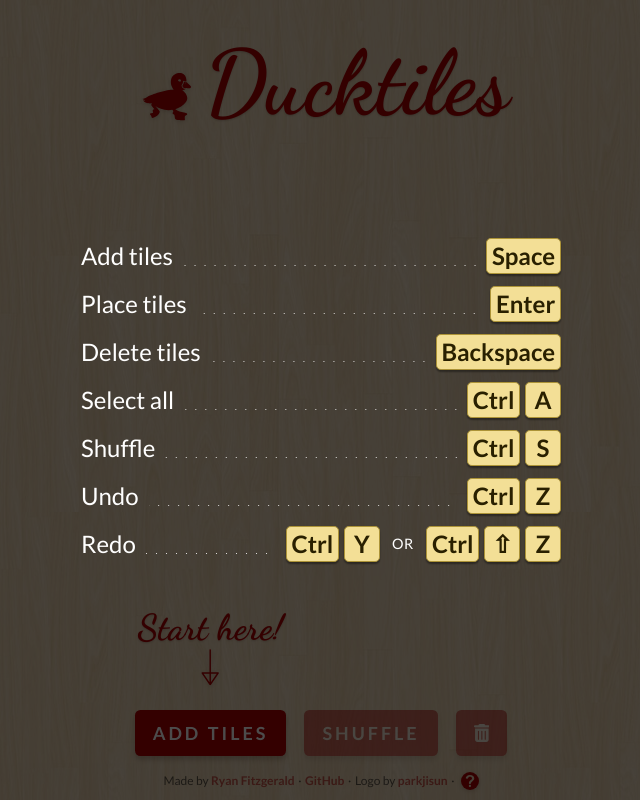
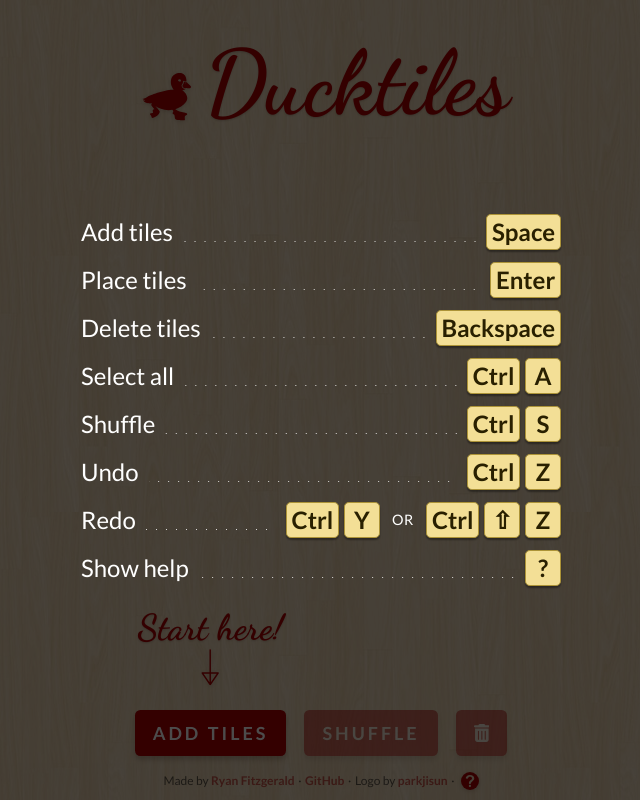
Before and after one commit to rf-/ducktiles, a React (Create React App) app: page / in a window 1280 px wide. Both pictures are taken after a click on the button 788 px from the left and 781 px from the top of the page. Shown: the whole page, without its empty margins (319-959 px from the left). Built offline with nearby package versions, Linux system fonts and the light colour scheme.

Commit message:
Add help shortcut

```diff
--- a/src/HelpOverlay.tsx
+++ b/src/HelpOverlay.tsx
@@ -165,6 +165,13 @@ export default function HelpOverlay({
                 <Key>Z</Key>
               </KeyCombo>
             </Shortcut>
+            <Shortcut>
+              <Label>Show help</Label>
+              <Spacer />
+              <KeyCombo>
+                <Key>?</Key>
+              </KeyCombo>
+            </Shortcut>
           </Container>
         </Root>
       )}
--- a/src/reducer.ts
+++ b/src/reducer.ts
@@ -172,7 +172,7 @@ function innerReducer(state: State = initialState, action: Action): State {
     const isShortcut = ctrlKey || metaKey; // Windows and Mac respectively
 
     if (state.showingHelp) {
-      if (key === " " || key === "Escape" || key === "Enter") {
+      if (key === " " || key === "Escape" || key === "Enter" || key === "?") {
         event.preventDefault();
         return reducer(state, { type: "hideHelp" });
       }
@@ -218,6 +218,10 @@ function innerReducer(state: State = initialState, action: Action): State {
 
     if (((key === "z" && shiftKey) || key === "y") && isShortcut) {
       return reducer(state, { type: "redo" });
+    }
+
+    if (key === "?" && !state.showingHelp && state.inputLetters == null) {
+      return reducer(state, { type: "showHelp" });
     }
 
     return state;
```
